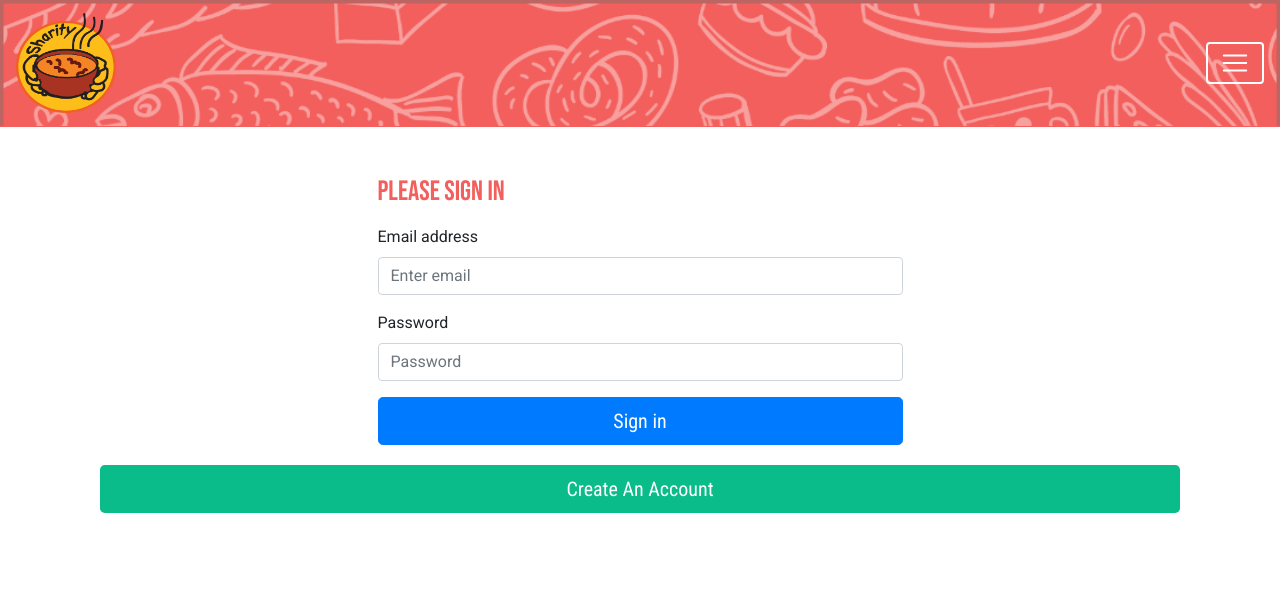
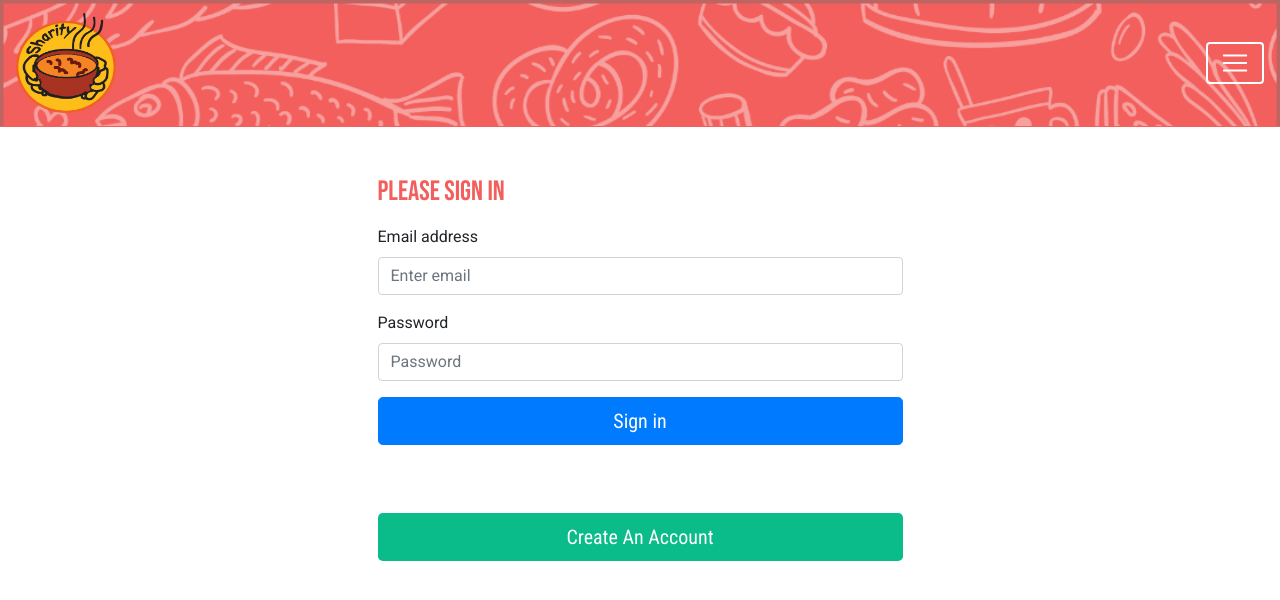
Before and after one commit to cod3rShea/sharity-official, a React (Create React App) app in the folder client/: page /sign-in in a window 1280 px wide. Shown: the top 600 px of the page. Built offline with nearby package versions, Linux system fonts and the light colour scheme.

Commit message:
update create account button

```diff
--- a/client/src/components/CreateAccountButton/index.js
+++ b/client/src/components/CreateAccountButton/index.js
@@ -2,8 +2,12 @@ import React from "react";
 
 function CreateAccountButton() {
     return (
-        <div class="container">
-            <a class="btn-green btn btn-lg btn-block" href="/user-registration">Create An Account</a>
+        <div className="container">
+            <div className="row">
+                <div className="col-md-6 mt-5 mx-auto">
+                    <a className="btn-green btn btn-lg btn-block" href="/user-registration">Create An Account</a>
+                </div>
+            </div>
         </div>
     );
 }
```
